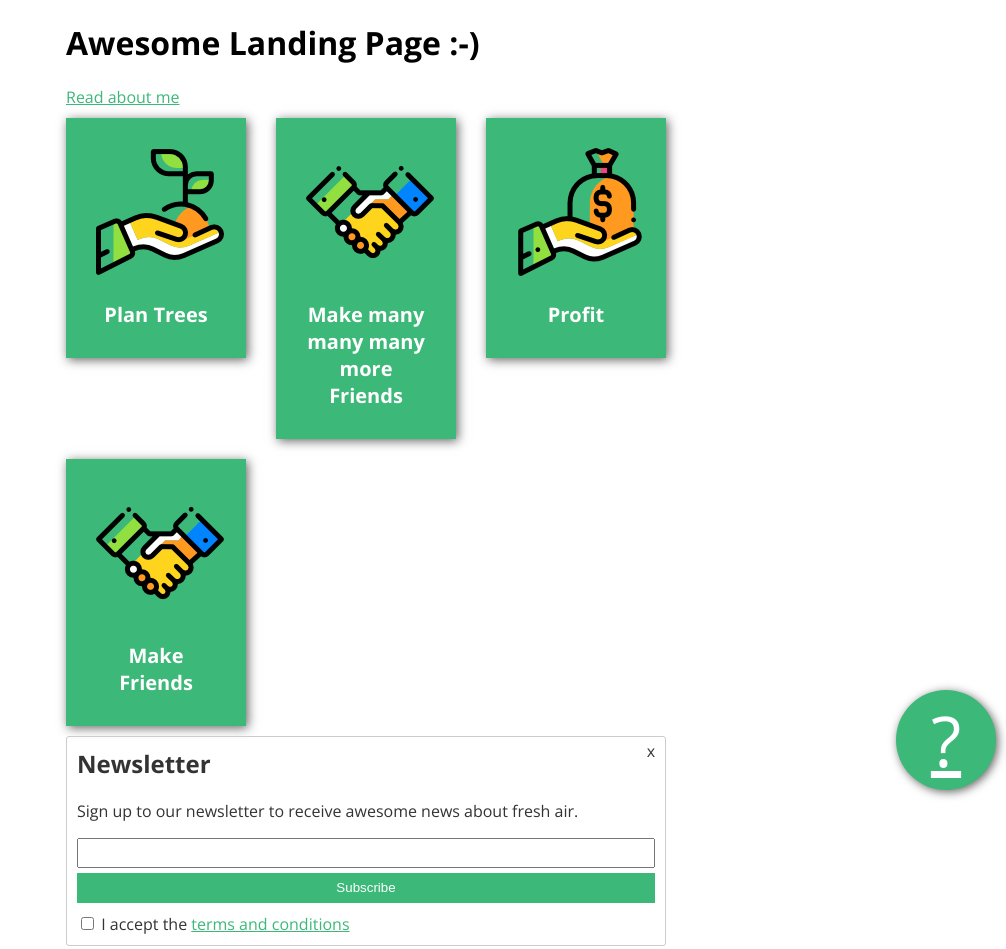
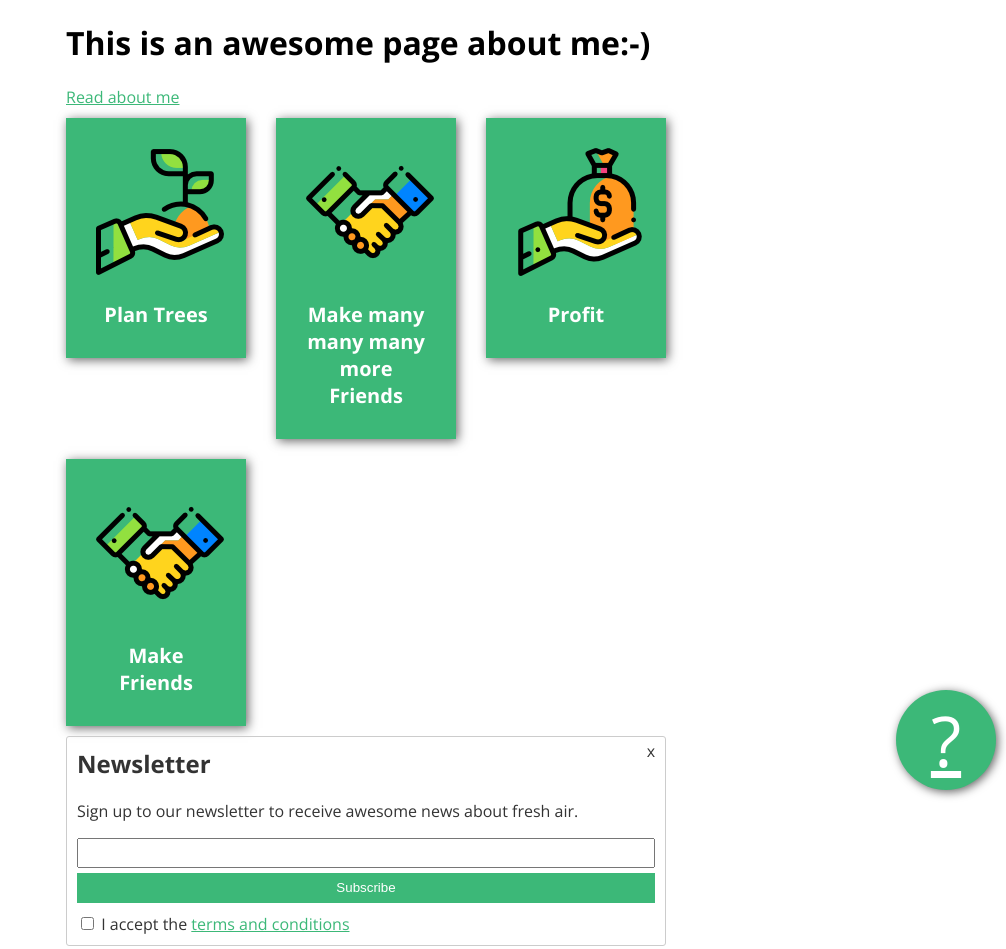
Before and after one commit to Janos-Johnny/Janos-Johnny.github.io, a plain HTML site: page index.html in a window 1280 px wide. Shown: the whole page, without its empty margins (274-1280 px from the left). Drawn offline with nearby package versions, Linux system fonts and the light colour scheme.

Commit message:
add a new title

```diff
--- a/index.html
+++ b/index.html
@@ -9,7 +9,7 @@
 <body>
 <!-- partial:index.partial.html -->
 <main>
-  <h1>Awesome Landing Page :-)</h1>
+  <h1>This is an awesome page about me:-)</h1>
   <a href="about.html">Read about me</a>
   <div class="key-features">
     <div class="feature">
```
